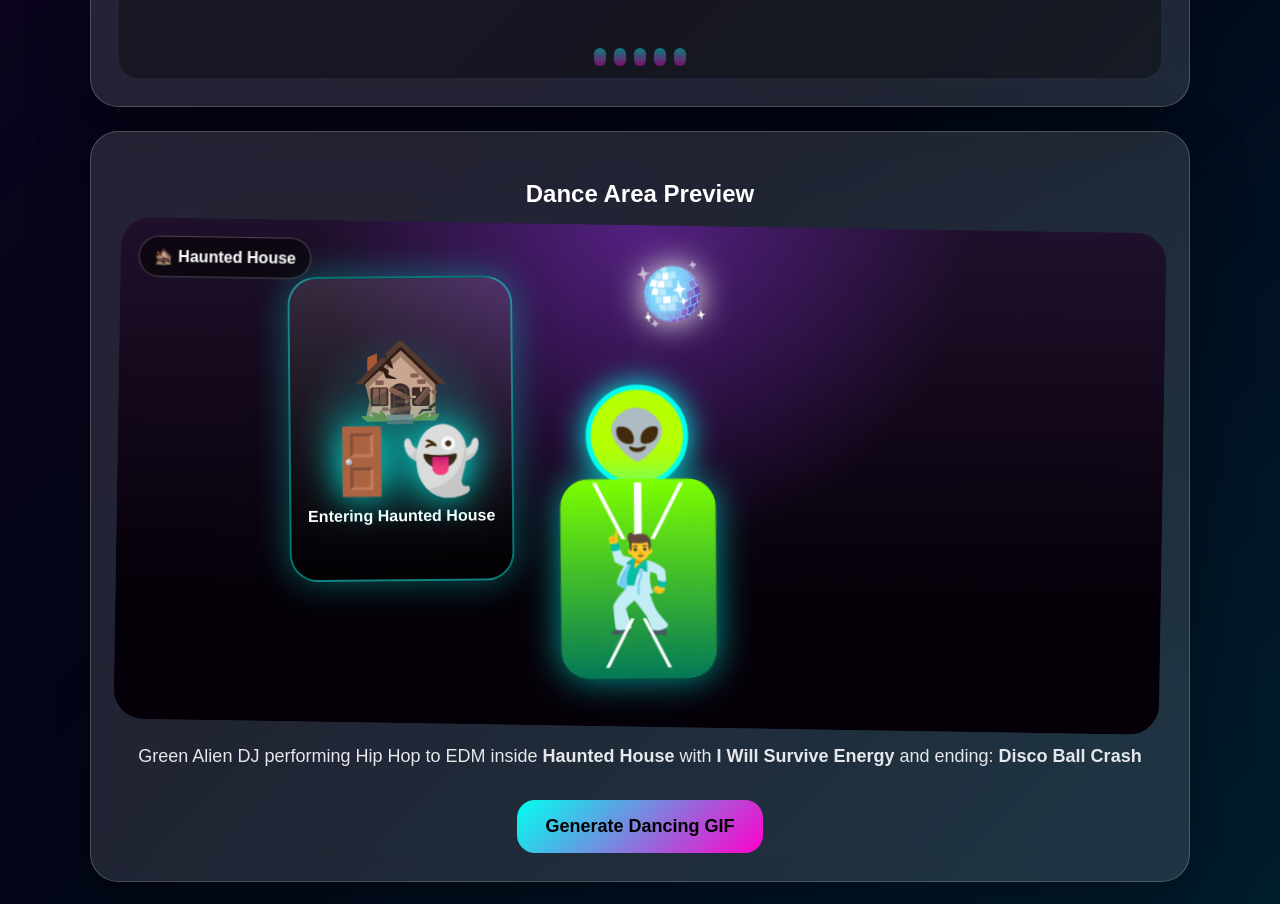
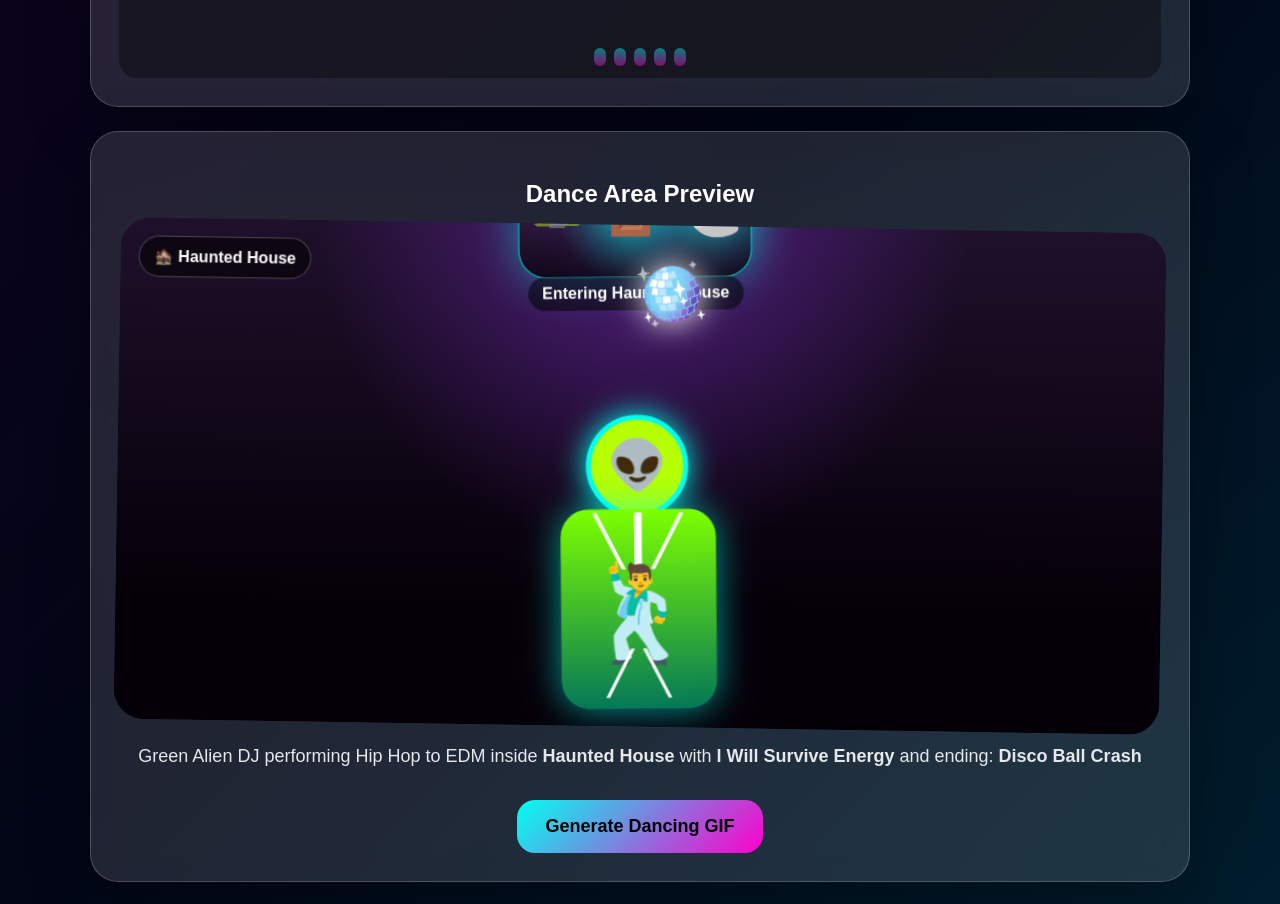
Before and after one commit to JohanLandman2026/VibeTwistPro, a Next.js app: page / in a window 1280 px wide. Shown: the part 1120-2024 px from the top of the page. Built offline with nearby package versions, Linux system fonts and the light colour scheme.

Commit message:
Update globals.css

```diff
--- a/styles/globals.css
+++ b/styles/globals.css
@@ -93,7 +93,7 @@ button {
   top: 35px;
   right: 44%;
   font-size: 56px;
-  z-index: 6;
+  z-index: 8;
   filter: drop-shadow(0 0 16px white);
 }
 
@@ -113,9 +113,10 @@ button {
 }
 
 .face-photo {
-  width: 100%;
-  height: 100%;
+  width: 145%;
+  height: 145%;
   object-fit: cover;
+  object-position: center 35%;
 }
 
 .caption {
@@ -203,46 +204,53 @@ button {
   background: rgba(0, 0, 0, 0.55);
   border: 1px solid rgba(255, 255, 255, 0.25);
   font-weight: bold;
-  z-index: 7;
+  z-index: 9;
 }
 
 .scene-entrance {
   position: absolute;
-  left: 32px;
-  top: 95px;
-  width: 220px;
-  height: 300px;
+  left: 50%;
+  top: 70px;
+  transform: translateX(-50%);
+  width: 230px;
+  height: 150px;
   border-radius: 28px;
   background:
-    radial-gradient(circle at center, rgba(0, 255, 240, 0.24), transparent 55%),
-    linear-gradient(180deg, rgba(255, 255, 255, 0.12), rgba(0, 0, 0, 0.65));
-  border: 2px solid rgba(0, 255, 240, 0.45);
-  box-shadow: 0 0 35px rgba(0, 255, 240, 0.35);
+    radial-gradient(circle at center, rgba(0, 255, 240, 0.28), transparent 60%),
+    linear-gradient(180deg, rgba(255, 255, 255, 0.12), rgba(0, 0, 0, 0.72));
+  border: 2px solid rgba(0, 255, 240, 0.5);
+  box-shadow: 0 0 45px rgba(0, 255, 240, 0.45);
   display: flex;
-  flex-direction: column;
   align-items: center;
   justify-content: center;
+  z-index: 2;
 }
 
 .solo-entrance {
-  left: -270px;
-  top: 0;
+  left: 50%;
+  top: -120px;
+  transform: translateX(-50%);
 }
 
 .building {
-  font-size: 80px;
+  font-size: 48px;
+  margin-right: 10px;
 }
 
 .door-glow {
   font-size: 58px;
-  filter: drop-shadow(0 0 18px #00fff0);
+  filter: drop-shadow(0 0 22px #00fff0);
   animation: portalPulse 1.6s infinite ease-in-out;
 }
 
 .entrance-label {
+  position: absolute;
+  bottom: -34px;
   font-weight: 800;
-  margin-top: 12px;
   color: #fff;
+  background: rgba(0, 0, 0, 0.55);
+  padding: 8px 14px;
+  border-radius: 999px;
 }
 
 .solo-performance {
@@ -255,7 +263,7 @@ button {
 .full-alien {
   position: relative;
   z-index: 5;
-  margin-top: 110px;
+  margin-top: 170px;
   text-align: center;
 }
 
@@ -303,10 +311,11 @@ button {
 
 .club-floor {
   position: absolute;
-  left: 290px;
-  right: 36px;
-  bottom: 34px;
-  height: 275px;
+  left: 50%;
+  bottom: 35px;
+  transform: translateX(-50%);
+  width: 78%;
+  height: 260px;
   border-radius: 50% 50% 18px 18px;
   background:
     radial-gradient(ellipse at center, rgba(255, 0, 204, 0.28), transparent 70%),
@@ -315,8 +324,9 @@ button {
   grid-template-columns: repeat(5, 1fr);
   align-items: flex-end;
   justify-items: center;
-  gap: 10px;
+  gap: 12px;
   padding: 20px;
+  z-index: 4;
 }
 
 .mini-alien {
@@ -326,23 +336,25 @@ button {
 }
 
 .mini-head {
-  width: 56px;
-  height: 56px;
+  width: 58px;
+  height: 58px;
   margin: auto;
   border-radius: 50%;
   background: #b6ff00;
-  border: 3px solid #00fff0;
+  border: 4px solid #00fff0;
   overflow: hidden;
   display: flex;
   align-items: center;
   justify-content: center;
   font-size: 28px;
+  box-shadow: 0 0 20px rgba(0, 255, 240, 0.8);
 }
 
 .mini-head img {
-  width: 100%;
-  height: 100%;
+  width: 145%;
+  height: 145%;
   object-fit: cover;
+  object-position: center 35%;
 }
 
 .mini-body {
@@ -361,7 +373,7 @@ button {
   padding: 10px 12px;
   border-radius: 14px;
   border: 1px solid rgba(255, 255, 255, 0.15);
-  z-index: 7;
+  z-index: 9;
 }
 
 .results {
```
